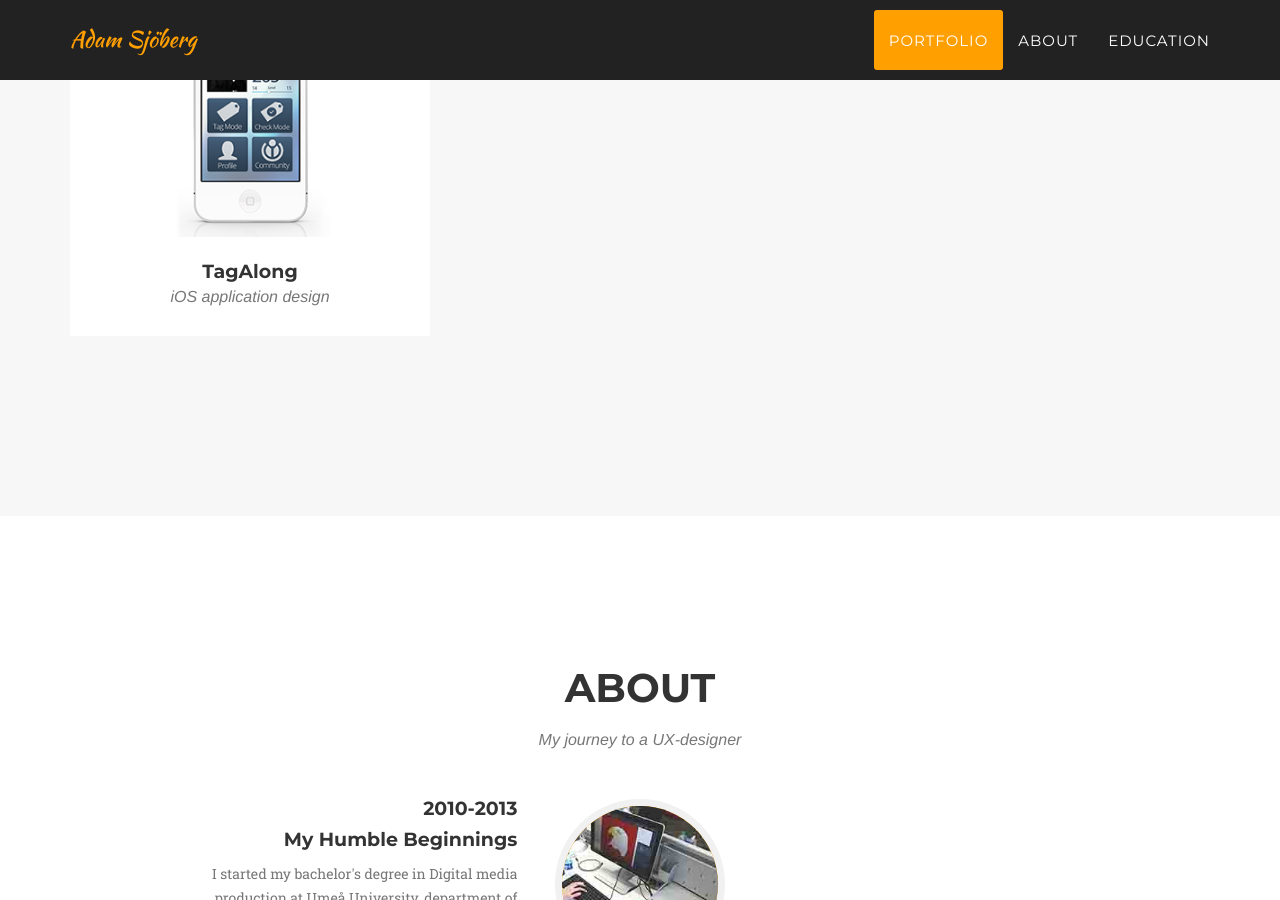
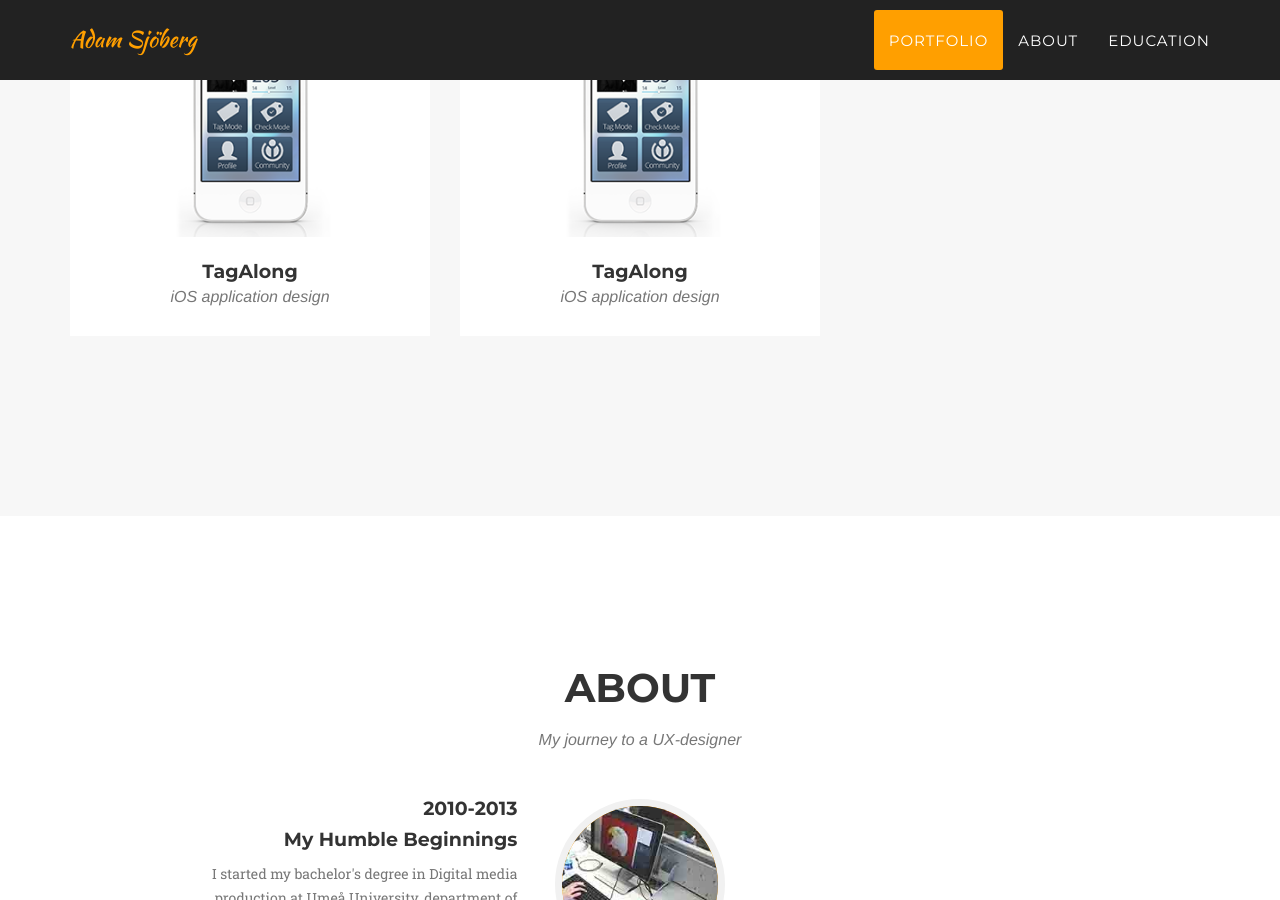
Before and after one commit to Adamsjoberg/Adamsjoberg.github.io, a Jekyll site: the page built from index.html, in a window 1280 px wide and 900 px high, scrolled down 1452 px. Built offline with Jekyll 4.4.1, drawn with Linux system fonts in a browser that asks for light colours; some web fonts are replaced.

Commit message:
added modal 5

```diff
--- /dev/null
+++ b/_includes/modal5.html
@@ -0,0 +1,81 @@
+<div class="portfolio-modal modal fade" id="portfolioModal5" tabindex="-1" role="dialog" aria-hidden="true">
+    <div class="modal-content">
+        <div class="close-modal" data-dismiss="modal">
+            <div class="lr">
+                <div class="rl">
+                </div>
+            </div>
+        </div>
+        <div class="container">
+            <div class="row">
+                <div class="col-lg-8 col-lg-offset-2">
+                    <div class="modal-body">
+                        <h2>TagAlong</h2>
+                        <hr class="star-primary">
+                        <p>During this project I worked with a team where our task was to create an application for Wikimedia.
+                          The issue at hand concerned uncategorized images, meaning that when users searched for images through specific categories,
+                          the images were not found</p>
+                          <hr class="star-primary">
+                          <h4 class="info-title">Article</h4>
+                          <p class="info-title"><a href="http://www.infotechumea.se/studenter-i-samarbete-med-wikimedia">TagAlong - Infotech</a></p>
+                          <h4 class="info-title">Info</h4>
+                          <p class="info-title">This project took place at the department of Informatics, Umeå University, Autumn 2014.</p>
+                          <h4 class="info-title">Background</h4>
+                          <p class="info-title">Wikipedia's media database Wikimedia Commons contains more than 18 million images that
+                            are free to use for everyone. One way to make the images easier to find and filter,
+                            is to add images into categories. There is a categorization system on Wikimedia Commons today,
+                            but the problem is that many people, especially beginners, do not take the time needed to add pictures to a category.
+                            It is not always easy to figure out to which of the available categories an image belongs.
+                            In the current situation, there are about 400,000 uncategorized pictures and some 1 000 new uncategorized
+                            images are added every day.</p>
+                          <h4 class="info-title">Task</h4>
+                          <p class="info-title">Develop and present a design proposal and an interactive prototype.</p>
+                          <h4 class="info-title">Role</h4>
+                          <p class="info-title">Conceptual design, UX designer, Interaction designer, Visual designer and mediator in User evaluations.</p>
+                          <h4 class="info-title">Approach</h4>
+                          <p class="info-title">As a team we had a closer look on the Wikimedia website and were trying to
+                            understand the problem in depth. It was very obvious to us that Wikimedia was using categorization wrong
+                            and actually meant tagging. This easily led to confusion when uploading an image.
+                            Our focus therefore was to tag images and not to put them in categories.</p>
+                            <p class="info-title">Individually we did research about gamification.
+                              Afterwards we started discussing back and forth what good gamification is and what it means.
+                              To get going and getting inspired, we had a look at successful mobile games as well as tagging games.
+                              All the tagging games had one thing in common, they felt like work.</p>
+                        <img src="img/portfolio/project/whiteboard.jpg" class="img-responsive img-centered" alt="view">
+                        <p>Brainstorming</p>
+                        <p class="info-title">The tagging games felt like work because they were just about clicking the image and
+                          clicking the matching tag or the other way round, it just didn't feel engaging.
+                          We wanted to create something more interactive and engaging than that.
+                          Our main game idea was to create a scrollable image gallery and combine it with randomized tags
+                          or tags that users define themselves. Users scroll through the gallery to find an image that matches
+                          one or more tags and drag & drop the tags on the image.
+                          The game is over as soon as all tags are matched. We furthermore conceptualized
+                          how aspects like leveling, competition, community, reward system, meaning or level of difficulty will work.</p>
+                        <img src="img/portfolio/project/wireframes_tagalong.png" class="img-responsive img-centered" alt="view">
+                        <p>Wireframes, made in balsamiq</p>
+                        <img src="img/portfolio/project/tag_along_ui.jpg" class="img-responsive img-centered" alt="view">
+                        <p>Screen designs</p>
+                        <img src="img/portfolio/project/evaluation.jpg" class="img-responsive img-centered" alt="view">
+                        <p>User evaluation. Photos from a session with one of the participants using the interactive prototype made in axure.</p>
+                        <h4 class="info-title">Summary</h4>
+                        <p class="info-title">A serious shortcoming of our proposal is that core-Wikipedians
+                         will most certainly be reluctant to implement our suggestions.
+                        As we have seen with the visual editor it is very hard for the Wikimedia
+                        foundation to propose changes to their user base.
+                        We know therefore that it is quite unlikely that they will be
+                        successful in persuading their users of a redesign of the platform.
+                        However, we still decided to at least create an initial redesign concept to give
+                        a clearer picture of what we mean by improving the accessibility of the site.
+                        We believe that by lowering the technical barriers Wikipedia would be successful
+                        in attracting a more diverse user group and that would benefit the society because
+                        there would be a much broader knowledge for everyone available on Wikipedia.</p>
+                        <ul class="list-inline item-details">
+                            <li>Date: Early 2015</li>
+                        </ul>
+                        <button type="button" class="btn btn-default" data-dismiss="modal"><i class="fa fa-times"></i> Close</button>
+                    </div>
+                </div>
+            </div>
+        </div>
+    </div>
+</div>
--- a/_includes/portfolio_grid.html
+++ b/_includes/portfolio_grid.html
@@ -67,6 +67,21 @@
                   <p class="text-muted">iOS application design<p>
               </div>
           </div>
+          <!--Phone stand-->
+          <div class="col-md-4 col-sm-6 portfolio-item">
+              <a href="#portfolioModal5" class="portfolio-link" data-toggle="modal">
+                  <div class="portfolio-hover">
+                      <div class="portfolio-hover-content">
+                          <i class="fa fa-plus fa-3x"></i>
+                      </div>
+                  </div>
+                  <img src="img/portfolio/project/menu.png" class="img-responsive" alt="">
+              </a>
+              <div class="portfolio-caption">
+                  <h4>TagAlong</h4>
+                  <p class="text-muted">iOS application design<p>
+              </div>
+          </div>
             </div>
         </div>
     </section>
--- a/_layouts/default.html
+++ b/_layouts/default.html
@@ -15,6 +15,7 @@
     {% include modal2.html %}
     {% include modal3.html %}
     {% include modal4.html %}
+    {% include modal5.html %}
     {% include js.html %}
 
     </body>
```
